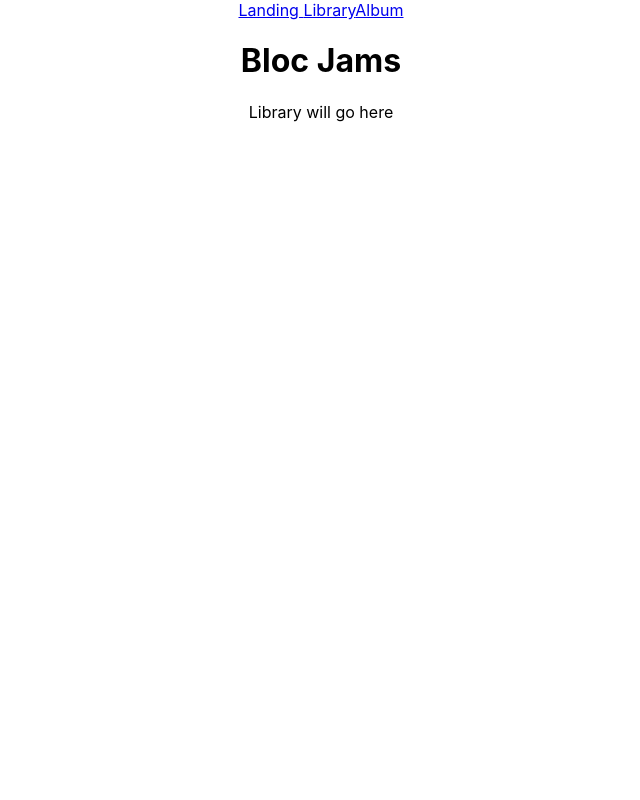
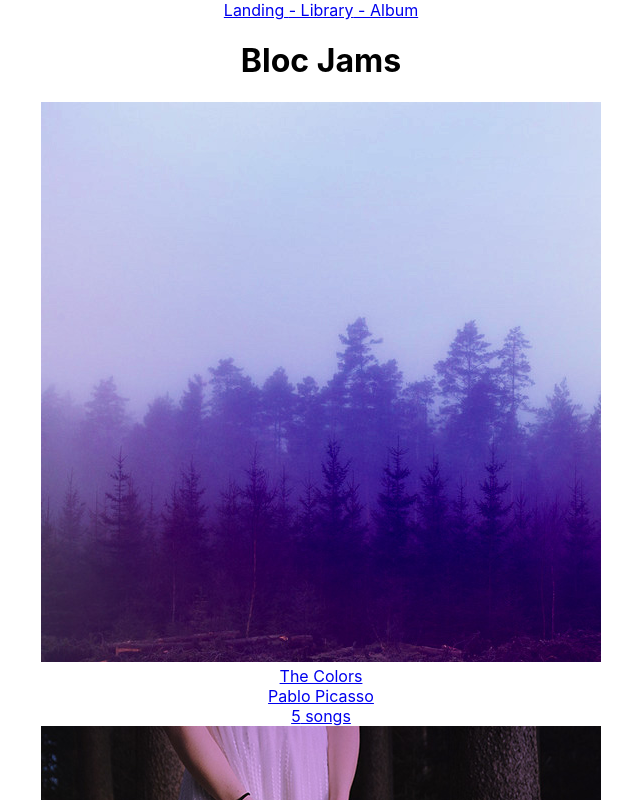
Before and after one commit to JuneDev5779/bloc-jams-react, a React (Create React App) app: page /library in a window 1280 px wide. Shown: the top 800 px of the page, without its empty margins (319-959 px from the left). Built offline with nearby package versions, Linux system fonts and the light colour scheme.

Commit message:
Checkpoint 54 components library: completed

```diff
--- a/src/App.js
+++ b/src/App.js
@@ -11,15 +11,15 @@
       <header>
         <nav>
           <Link to='/'>Landing </Link>
-          <Link to='/library'>Library</Link>
-          <Link to='/album'>Album</Link>
+          <Link to='/library'>- Library</Link>
+          <Link to='/album'> - Album </Link>
         </nav>
         <h1>Bloc Jams</h1>
       </header>
       <main>
         <Route exact path="/" component={Landing} />
         <Route path="/library" component={Library} />
-        <Route path="/album" component={Album} />
+        <Route path="/album/:slug" component={Album} />
       </main>
     </div>
   );
--- a/src/components/Album.js
+++ b/src/components/Album.js
@@ -1,9 +1,13 @@
-import React from 'react';
+import React, { Component } from 'react';
 
-const Album = () => (
-  <section className="Album">
-    Album page will go here
-  </section>
-);
+class Album extends Component {
+  render() {
+    return (
+      <section className="album">
+        {this.props.match.params.slug} Album will go here
+      </section>
+    );
+  }
+}
 
 export default Album;
--- a/src/components/Library.js
+++ b/src/components/Library.js
@@ -1,9 +1,28 @@
-import React from 'react';
+import React, { Component } from 'react';
+import { Link } from 'react-router-dom';
+import albumData from './../data/albums';
 
-const Library = () => (
-  <section className="library">
-    Library will go here
-  </section>
-);
+class Library extends Component {
+  constructor(props) {
+    super(props);
+    this.state = { albums: albumData };
+  }
+  render() {
+   return (
+     <section className='library'>
+        {
+          this.state.albums.map( (album, index) =>
+            <Link to={`/album/${album.slug}`} key={index}>
+              <img src={album.albumCover} alt={album.title} />
+              <div>{album.title}</div>
+              <div>{album.artist}</div>
+              <div>{album.songs.length} songs</div>
+            </Link>
+          )
+        }
+     </section>
+    );
+  }
+}
 
 export default Library;
--- /dev/null
+++ b/src/data/albums.js
@@ -0,0 +1,27 @@
+export default [{
+    title: 'The Colors',
+    artist: 'Pablo Picasso',
+    releaseInfo: '1909 Spanish Records',
+    albumCover: '/assets/images/album_covers/01.jpg',
+    slug: 'the-colors',
+    songs: [
+        { title: 'Blue', duration: '161.71', audioSrc: '/assets/music/blue.mp3' },
+        { title: 'Green', duration: '103.96', audioSrc: '/assets/music/green.mp3' },
+        { title: 'Red', duration: '268.45', audioSrc: '/assets/music/red.mp3' },
+        { title: 'Pink', duration: '153.14', audioSrc: '/assets/music/pink.mp3' },
+        { title: 'Magenta', duration: '374.22', audioSrc: '/assets/music/magenta.mp3' }
+    ]
+  }, {
+      title: 'The Telephone',
+      artist: 'Guglielmo Marconi',
+      releaseInfo: '1909 EM',
+      albumCover: '/assets/images/album_covers/02.jpg',
+      slug: 'the-telephone',
+      songs: [
+        { title: 'Blue', duration: '161.71', audioSrc: '/assets/music/blue.mp3' },
+        { title: 'Green', duration: '103.96', audioSrc: '/assets/music/green.mp3' },
+        { title: 'Red', duration: '268.45', audioSrc: '/assets/music/red.mp3' },
+        { title: 'Pink', duration: '153.14', audioSrc: '/assets/music/pink.mp3' },
+        { title: 'Magenta', duration: '374.22', audioSrc: '/assets/music/magenta.mp3' }
+      ]
+  }];
```
